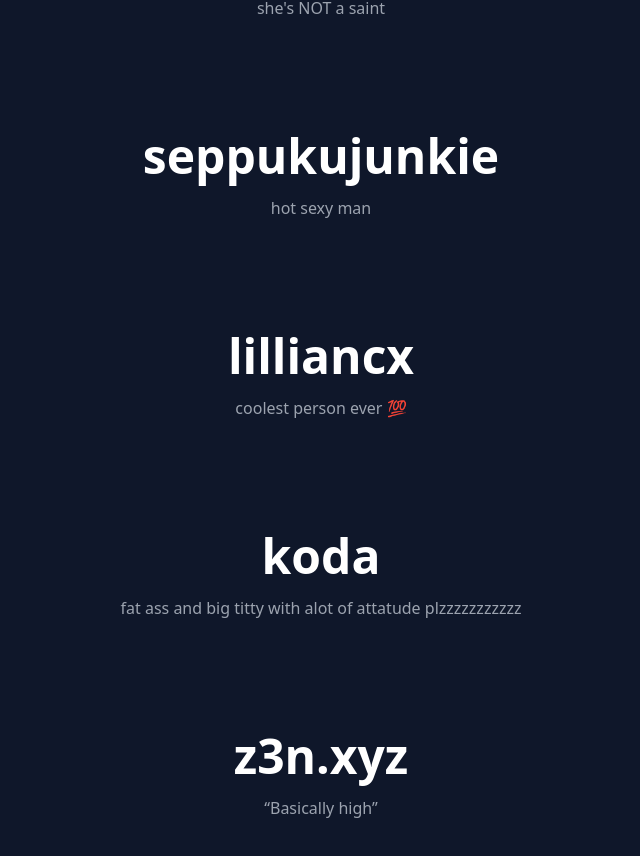
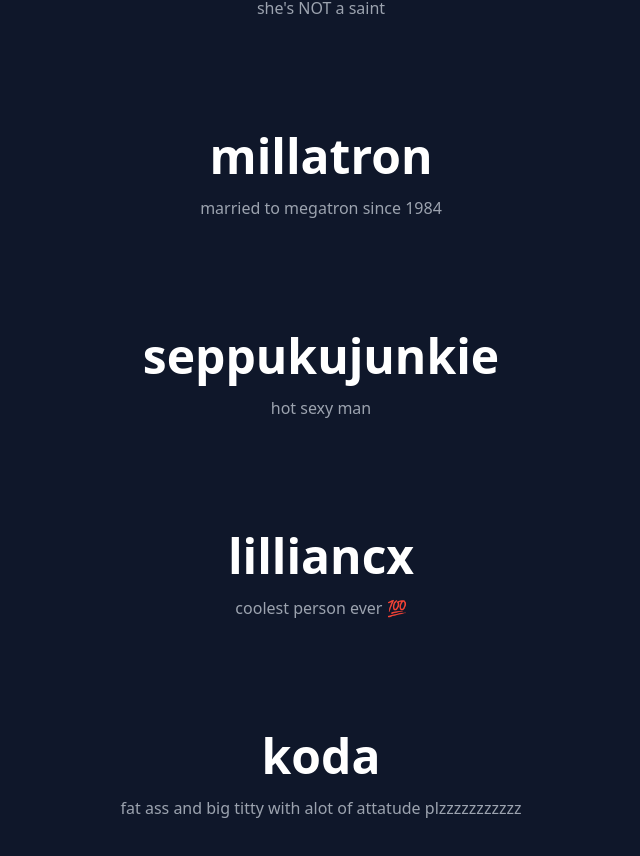
Before and after one commit to puffythedev/portfolio, a Next.js app: page /names in a window 1280 px wide. Shown: the part 820-1676 px from the top of the page, without its empty margins (319-959 px from the left). Built offline with nearby package versions, Linux system fonts and the light colour scheme.

Commit message:
Update names.jsx

```diff
--- a/pages/names.jsx
+++ b/pages/names.jsx
@@ -16,6 +16,10 @@ export default function SkyScript(){
         {
             name: "marithesaint",
             description: "she's NOT a saint"
+        },
+        {
+            name: "millatron",
+            description: "married to megatron since 1984"
         },
         {
             name: "seppukujunkie",
```
